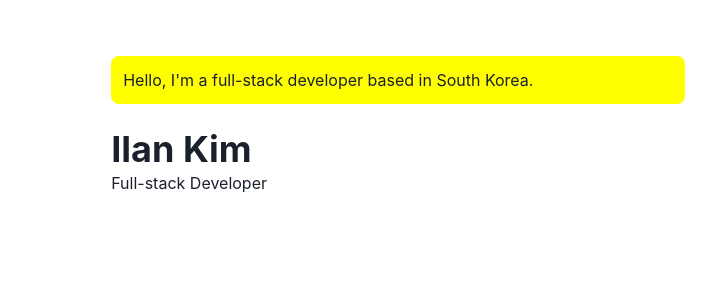
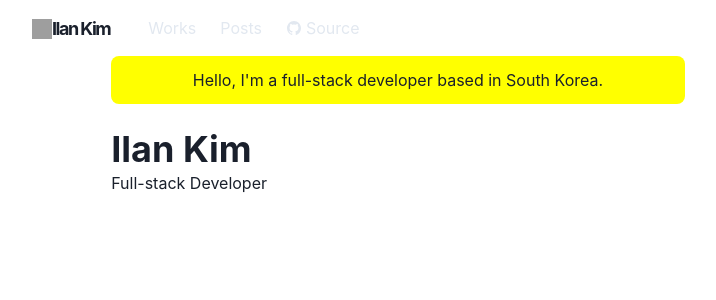
Before and after one commit to SwiftlyAside/swiftly-homepage, a Next.js app: page / in a window 1280 px wide. Shown: the top 300 px of the page, without its empty margins (242-958 px from the left). Built offline with nearby package versions, Linux system fonts and the light colour scheme; grey boxes are pictures that could not be loaded.

Commit message:
Add navbar, logo

```diff
--- a/components/layouts/main.tsx
+++ b/components/layouts/main.tsx
@@ -1,6 +1,7 @@
 import React from 'react'
 import { Box, Container } from '@chakra-ui/react'
 import Head from 'next/head'
+import Navbar from '../navbar'
 import { Router } from 'next/router'
 
 type MainLayoutProps = {
@@ -8,7 +9,7 @@ type MainLayoutProps = {
   router: Router
 }
 
-const Layout = ({ children }: MainLayoutProps) => {
+const Layout = ({ children, router }: MainLayoutProps) => {
   return (
     <Box as="main" pb={8}>
       <Head>
@@ -16,6 +17,7 @@ const Layout = ({ children }: MainLayoutProps) => {
         <meta name="description" content="Ilan Kim's homepage" />
         <title>Ilan Kim - Homepage</title>
       </Head>
+      <Navbar path={router.asPath} />
       <Container maxW="container.md" pt={14}>
         {children}
       </Container>
--- /dev/null
+++ b/components/logo.tsx
@@ -0,0 +1,42 @@
+import Link from 'next/link'
+import styled from '@emotion/styled'
+import Image from 'next/image'
+import { Text, useColorModeValue } from '@chakra-ui/react'
+
+const LogoBox = styled.span`
+  font-weight: bold;
+  font-size: 18px;
+  display: inline-flex;
+  align-items: center;
+  height: 30px;
+  line-height: 20px;
+  padding: 10px;
+
+  &:hover img {
+    transform: rotate(20deg);
+  }
+`
+
+const Logo = () => {
+  const footPrintImg = `/images/footprint${useColorModeValue('', '-dark')}.png`
+
+  return (
+    <Link href="/">
+      <a>
+        <LogoBox>
+          <Image src={footPrintImg} width={20} height={20} alt="logo" />
+          <Text
+            color={useColorModeValue('gray.800', 'whiteAlpha.900')}
+            fontFamily='Gothic A1", sans-serif'
+            fontWeight="bold"
+            ml={3}
+          >
+            Ilan Kim
+          </Text>
+        </LogoBox>
+      </a>
+    </Link>
+  )
+}
+
+export default Logo
--- /dev/null
+++ b/components/navbar.tsx
@@ -0,0 +1,141 @@
+import Logo from './logo'
+import Link from 'next/link'
+import {
+  Box,
+  Container,
+  Flex,
+  Heading,
+  IconButton,
+  Link as ChakraLink,
+  LinkProps,
+  Menu,
+  MenuButton,
+  MenuItem,
+  MenuList,
+  Stack,
+  useColorModeValue,
+} from '@chakra-ui/react'
+import React from 'react'
+import { IoLogoGithub } from 'react-icons/io5'
+import { HamburgerIcon } from '@chakra-ui/icons'
+
+type LinkItemProps = LinkProps & {
+  href: string
+  path: string
+  _target?: string
+  children: React.ReactNode
+}
+
+const LinkItem = ({
+  href,
+  path,
+  _target,
+  children,
+  ...props
+}: LinkItemProps) => {
+  const active = path === href
+  const inactiveColor = useColorModeValue('gray.200', 'whiteAlpha.900')
+  return (
+    <Link href={href} passHref>
+      <ChakraLink
+        p={2}
+        bg={active ? 'grassTeal' : undefined}
+        color={active ? '#202023' : inactiveColor}
+        _target={_target ? _target : undefined}
+        {...props}
+      >
+        {children}
+      </ChakraLink>
+    </Link>
+  )
+}
+
+type NavbarProps = {
+  path: string
+}
+
+const Navbar = ({ path, ...props }: NavbarProps) => {
+  return (
+    <Box
+      position="fixed"
+      as="nav"
+      w="100%"
+      bg={useColorModeValue('#ffffff40', '#20202380')}
+      css={{ backdropFilter: 'blur(10px)' }}
+      zIndex={1}
+      {...props}
+    >
+      <Container
+        display="flex"
+        p={2}
+        maxW="container.md"
+        wrap="wrap"
+        align="center"
+        justify="space-between"
+      >
+        <Flex align="center" mr={5}>
+          <Heading as="h1" size="lg" letterSpacing={'tighter'}>
+            <Logo />
+          </Heading>
+        </Flex>
+        <Stack
+          direction={{ base: 'column', md: 'row' }}
+          display={{ base: 'none', md: 'flex' }}
+          width={{ base: 'full', md: 'auto' }}
+          alignItems="center"
+          flexGrow={1}
+          mt={{ base: 4, md: 0 }}
+        >
+          <LinkItem href="/works" path={path}>
+            Works
+          </LinkItem>
+          <LinkItem href="/posts" path={path}>
+            Posts
+          </LinkItem>
+          <LinkItem
+            href="https://github.com/SwiftlyAside/swiftly-homepage"
+            path={path}
+            display="inline-flex"
+            alignItems="center"
+            style={{ gap: 4 }}
+            pl={2}
+          >
+            <IoLogoGithub />
+            Source
+          </LinkItem>
+        </Stack>
+        <Box flex={1} qlign="right">
+          <Box ml={2} display={{ base: 'inline-block', md: 'none' }}>
+            <Menu isLazy id="navbar-menu">
+              <MenuButton
+                as={IconButton}
+                icon={<HamburgerIcon />}
+                variant="outline"
+                aria-label="Options"
+              />
+              <MenuList>
+                <Link href="/" passHref>
+                  <MenuItem as={ChakraLink}>About</MenuItem>
+                </Link>
+                <Link href="/works" passHref>
+                  <MenuItem as={ChakraLink}>Works</MenuItem>
+                </Link>
+                <Link href="/posts" passHref>
+                  <MenuItem as={ChakraLink}>Posts</MenuItem>
+                </Link>
+                <MenuItem
+                  as={ChakraLink}
+                  href="https://github.com/SwiftlyAside/swiftly-homepage"
+                >
+                  View Source
+                </MenuItem>
+              </MenuList>
+            </Menu>
+          </Box>
+        </Box>
+      </Container>
+    </Box>
+  )
+}
+
+export default Navbar
--- a/package.json
+++ b/package.json
@@ -12,13 +12,15 @@
     "lint": "next lint"
   },
   "dependencies": {
+    "@chakra-ui/icons": "^1.0.17",
     "@chakra-ui/react": "^1.6.12",
     "@emotion/react": "^11.5.0",
     "@emotion/styled": "^11.3.0",
     "framer-motion": "^4.1.17",
     "next": "12.0.3",
     "react": "17.0.2",
-    "react-dom": "17.0.2"
+    "react-dom": "17.0.2",
+    "react-icons": "^4.3.1"
   },
   "devDependencies": {
     "@types/node": "16.11.6",
--- a/pages/index.tsx
+++ b/pages/index.tsx
@@ -4,7 +4,7 @@ import { Box, Container, Heading } from '@chakra-ui/react'
 const Page: NextPage = () => {
   return (
     <Container>
-      <Box borderRadius="lg" bg="yellow" p={3} mb={6} alignContent="center">
+      <Box borderRadius="lg" bg="yellow" p={3} mb={6} align="center">
         Hello, I&apos;m a full-stack developer based in South Korea.
       </Box>
       <Box display={{ md: 'flex' }}>
```
Also changed, not shown: 1 other file (tests, documents, lock files or other folders).
